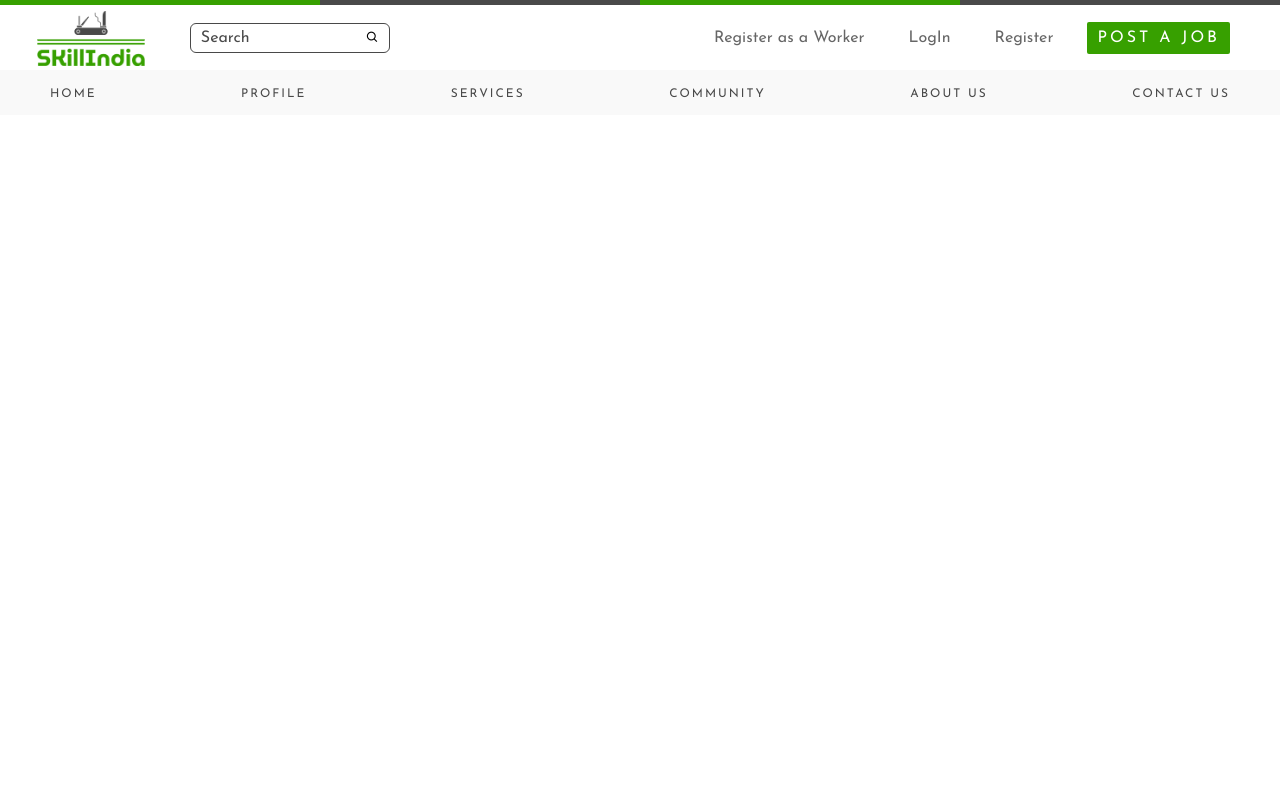
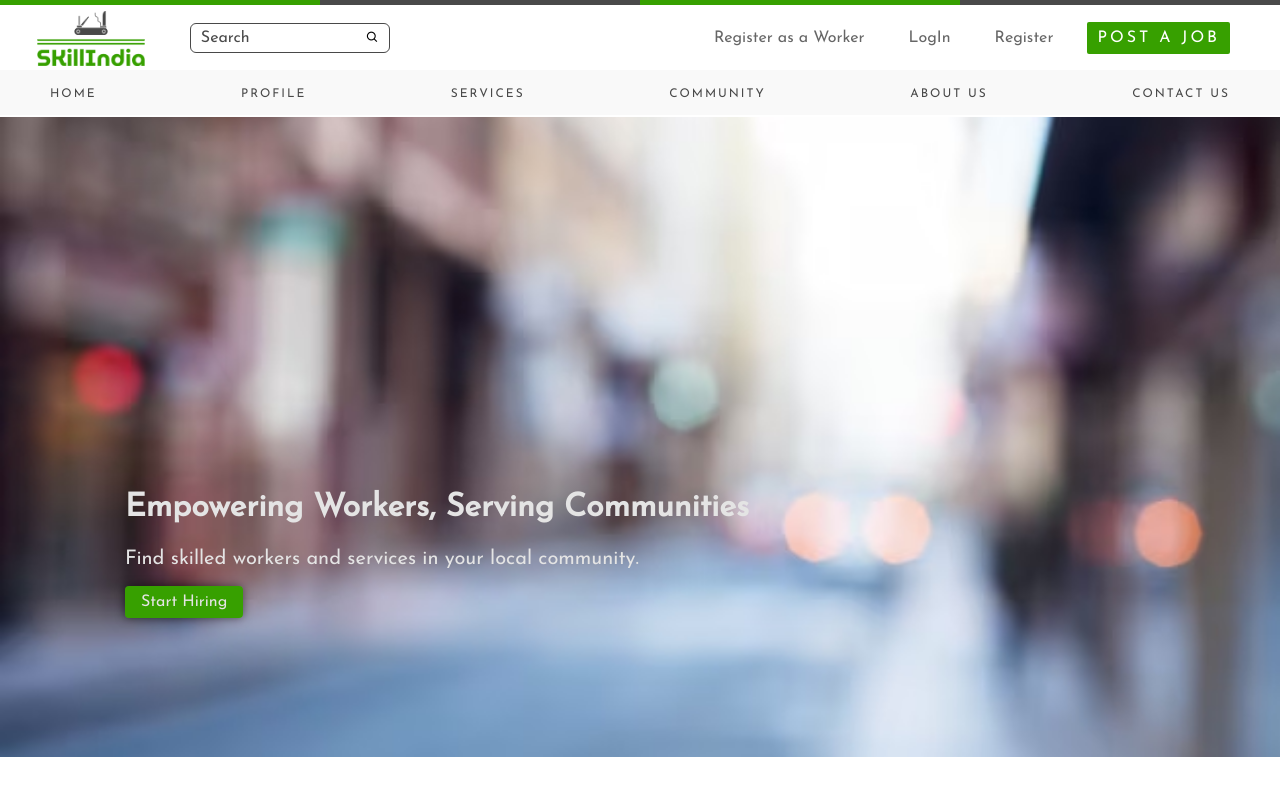
Before and after one commit to taquiansari/SKillIndia, a Django app: page / in a window 1280 px wide. Run offline with Django 4.2, Linux system fonts and the light colour scheme; some web fonts are replaced.

Commit message:
Improved UI

```diff
--- a/static/css/style.css
+++ b/static/css/style.css
@@ -633,3 +633,44 @@
 		height: 200px;
 	}
 }
+
+/* home section  */
+.body-container-home{
+  position: relative;
+  margin-top: 117px;
+  width: 100%;
+  height:640px;
+  background: url(/static/img/homebg.jpg) no-repeat center center/cover;
+}
+.content-home {
+  padding: 100px;
+}
+.content-home h1{
+  margin-top: 250px;
+  padding: 25px;
+  color: #e4e4e4;
+
+}
+.content-home p{
+  font-size: 20px;
+  padding-left: 25px;
+  padding-bottom: 25px;
+  color: #e4e4e4;
+
+}
+.btnhome{
+  width: 100%;
+  height: 40px;
+  margin-left: 25px;
+	padding: 0.5rem 1rem;
+	background: #37a000;
+	color: #e4e4e4;
+	font-size: 16px;
+  font-weight: 500;
+	border: none;
+  border-radius: 4px;
+	outline: none;
+	cursor: pointer;
+	transition: .3s;
+  box-shadow: 0 0 10px rgba(0, 0, 0, .5);
+}
--- a/templates/home.html
+++ b/templates/home.html
@@ -2,6 +2,15 @@
 {% block title %}Home{% endblock title %}
 
 {% block body %}
+
+<div class="body-container-home">
+    <div class="content-home">
+    <h1>Empowering Workers, Serving Communities</h1>
+    <p>Find skilled workers and services in your local community.</p>
+    <a href="/services" class="btnhome">Start Hiring</a>
+    </div>
+</div>
+
 
 {% comment %}
 {%for messages in messages%}
```
Also changed, not shown: static/img/homebg.jpg (added).
